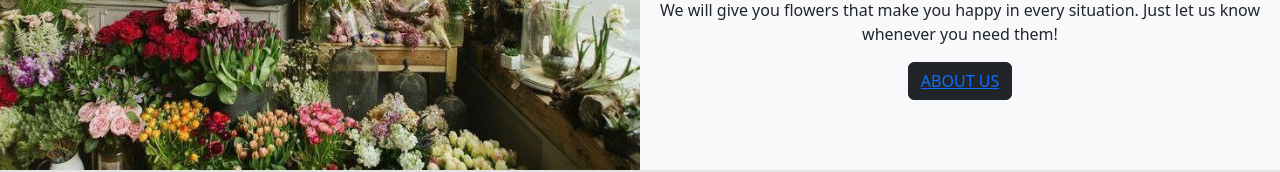
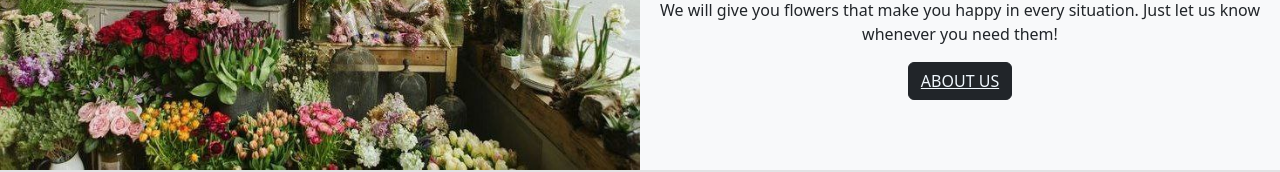
Before and after one commit to butterfly-nv/butterfly-nv.github.io, a plain HTML site: page index.html in a window 1280 px wide. Shown: the part 363-535 px from the top of the page. Drawn offline with nearby package versions, Linux system fonts and the light colour scheme.

Commit message:
Add files via upload

```diff
--- a/index.html
+++ b/index.html
@@ -35,7 +35,7 @@
             <h1>HNV</h1>
             <p class="m-3" >We will give you flowers that make you happy in every situation. Just let us know whenever you need them!
            </p>
-           <button class="btn btn-dark"><a href="about.html">ABOUT US</a></button>
+           <button class="btn btn-dark"><a href="about.html" style="color: aliceblue;">ABOUT US</a></button>
         </div>
     </div>
     <div class="bg-secondary-subtle py-4 text-center">
```
